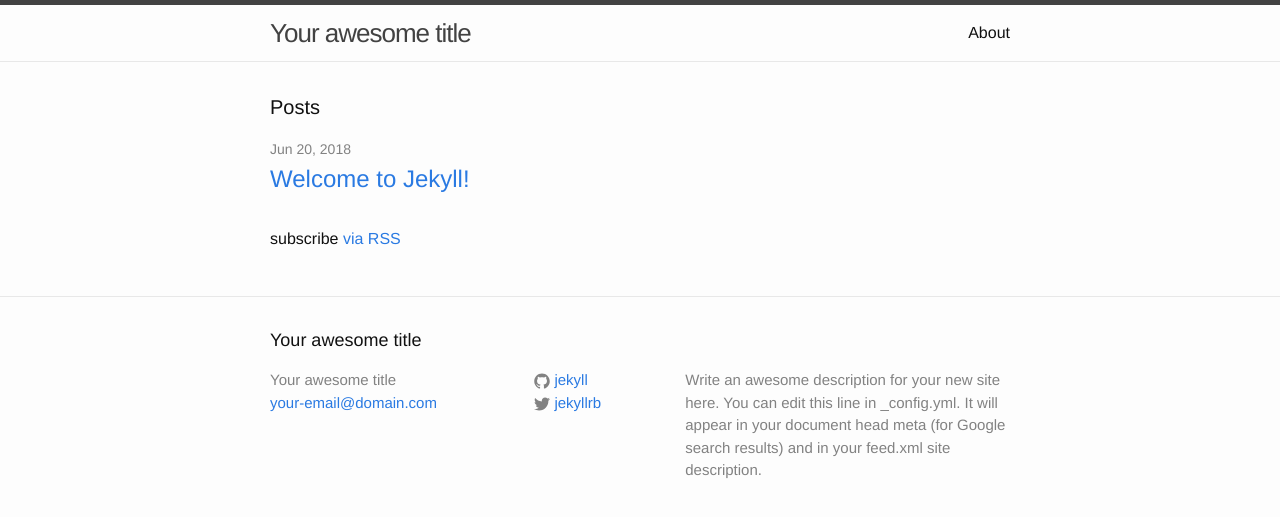
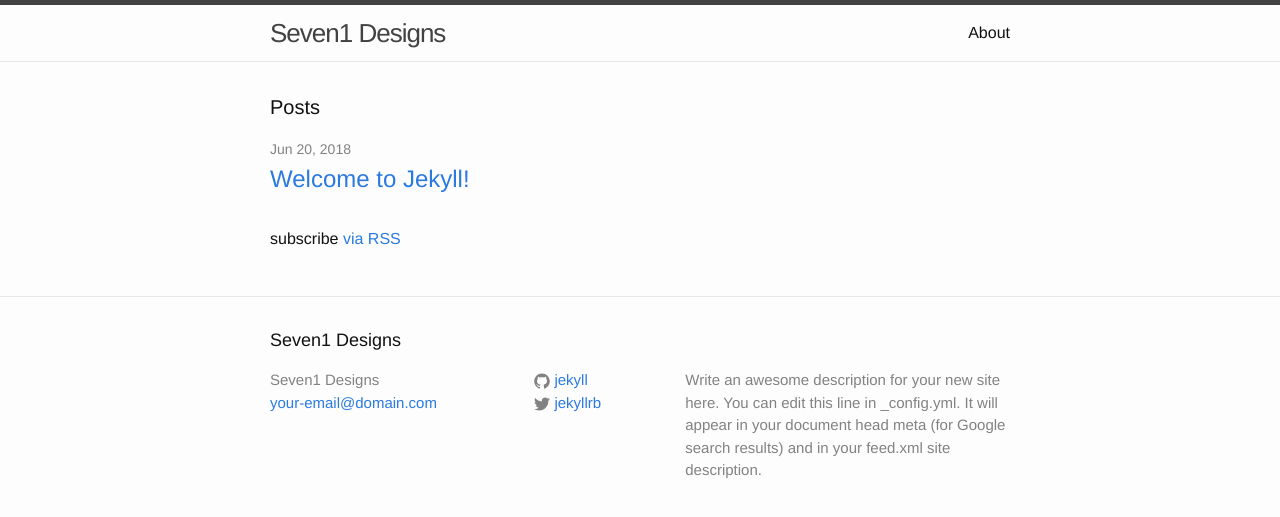
Before and after one commit to AshleeHayes/AshleeHayes.github.io, a Jekyll site: the page built from index.html, in a window 1280 px wide. Shown: the top 517 px of the page. Built offline with Jekyll 4.4.1, drawn with Linux system fonts in a browser that asks for light colours.

Commit message:
Update _config.yml

```diff
--- a/_config.yml
+++ b/_config.yml
@@ -6,14 +6,14 @@
 # 'jekyll serve'. If you change this file, please restart the server process.
 
 # Site settings
-title: Your awesome title
+title: Seven1 Designs
 email: your-email@domain.com
 description: > # this means to ignore newlines until "baseurl:"
   Write an awesome description for your new site here. You can edit this
   line in _config.yml. It will appear in your document head meta (for
   Google search results) and in your feed.xml site description.
 baseurl: "" # the subpath of your site, e.g. /blog
-url: "http://yourdomain.com" # the base hostname & protocol for your site
+url: "www.Seven1Designs.com" # the base hostname & protocol for your site
 twitter_username: jekyllrb
 github_username:  jekyll
 
```
